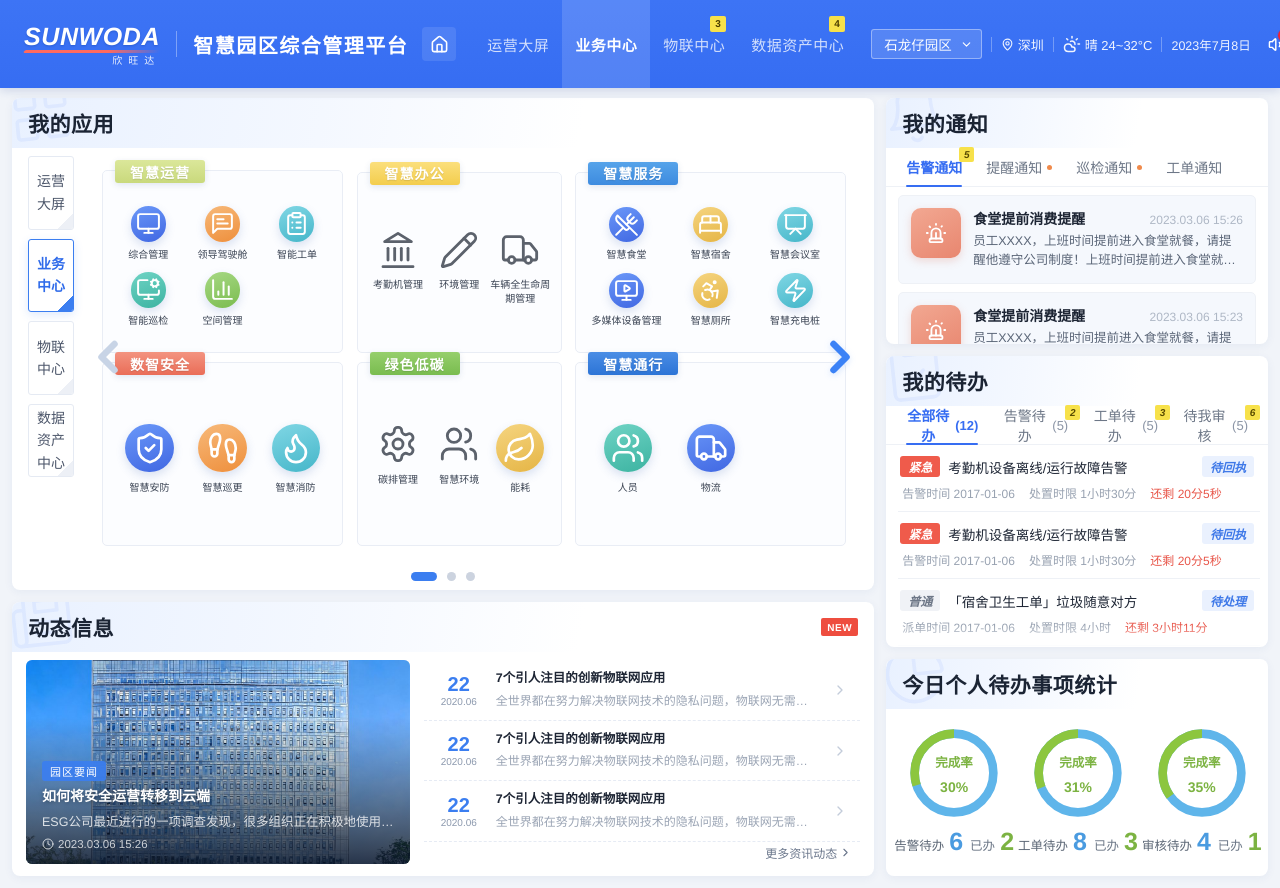
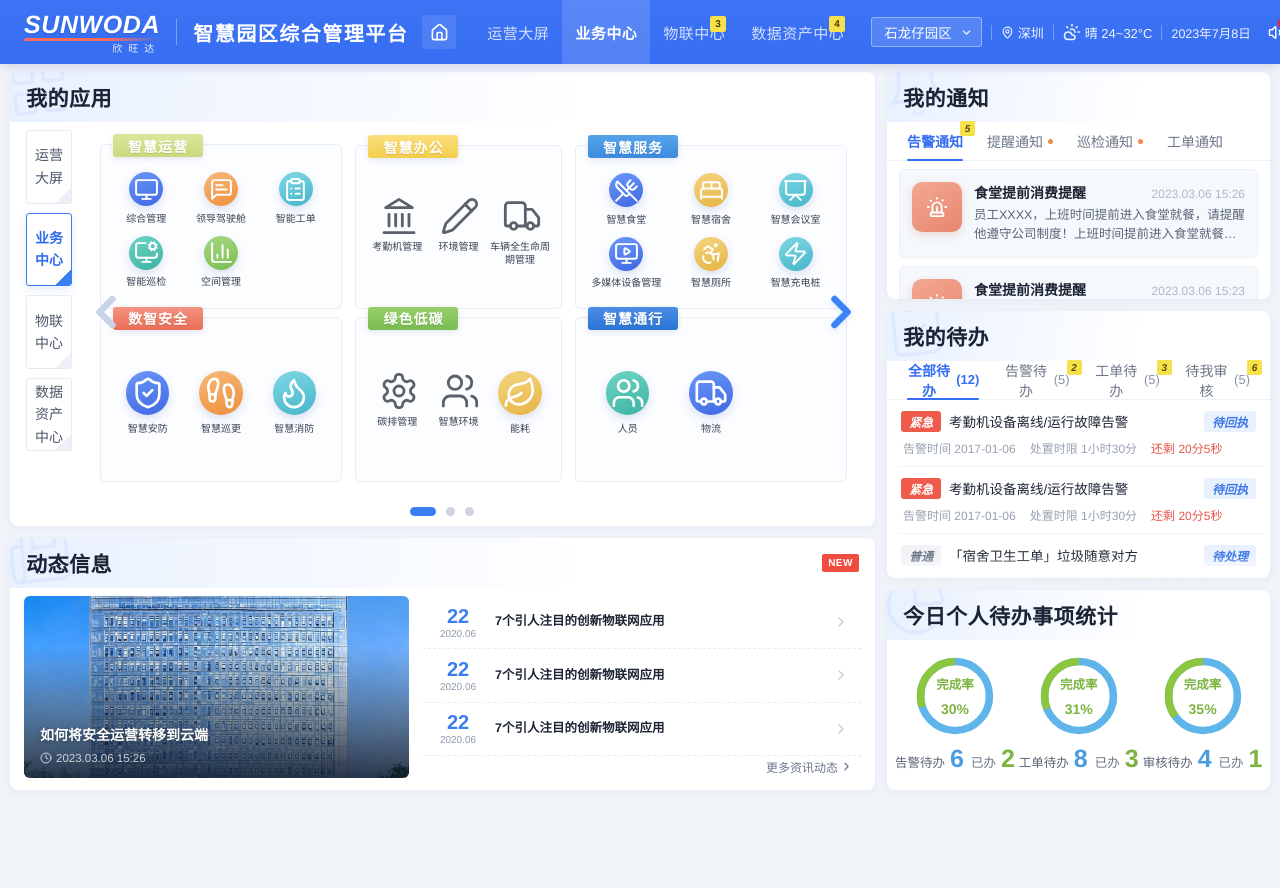
Before and after one commit to jeremyli1990228/xinwangda, a React (Vite) app: page / in a window 1280 px wide. Shown: the top 888 px of the page. After the commit the page ends 800 px from the top, so only its background shows below. Built offline with nearby package versions, Linux system fonts and the light colour scheme.

Commit message:
feat: 补充 1366x768 等矮屏压缩布局
- 741~820 高度自动压缩顶栏、面板头与资讯摘要，保持一屏完整
- 更低视口回退整页滚动，避免内容裁切
- 统计环形图在矮屏下自适应缩小

```diff
--- a/src/components/NewsBoard.css
+++ b/src/components/NewsBoard.css
@@ -220,6 +220,14 @@
 }
 
 /* 视口较矮时收紧摘要，保证三条资讯完整可见 */
+@media (max-height: 820px) {
+  .news-feature__tag,
+  .news-feature__overlay p,
+  .news-item__main p {
+    display: none;
+  }
+}
+
 @media (max-height: 980px) {
   .news-item__main p {
     -webkit-line-clamp: 1;
--- a/src/components/StatsPanel.css
+++ b/src/components/StatsPanel.css
@@ -23,6 +23,13 @@
   position: relative;
   width: clamp(96px, 11vh, 150px);
   height: clamp(96px, 11vh, 150px);
+}
+
+@media (max-height: 820px) {
+  .ring {
+    width: 84px;
+    height: 84px;
+  }
 }
 
 .ring svg {
--- a/src/styles/global.css
+++ b/src/styles/global.css
@@ -80,14 +80,27 @@ dd {
   gap: var(--gap);
 }
 
+/* 741~820 高度（如 1366×768 笔记本）：压缩顶栏与留白，保证一屏完整 */
+@media (max-height: 820px) and (min-height: 741px) {
+  :root {
+    --header-h: 64px;
+  }
+  .layout {
+    padding: 8px 10px 10px;
+  }
+  .panel-head {
+    height: 44px;
+  }
+}
+
 /* 视口过矮时允许整页滚动，避免面板内容被压扁裁切 */
-@media (max-height: 820px) {
+@media (max-height: 740px) {
   body {
     overflow: auto;
   }
   .layout {
     height: auto;
-    min-height: 800px;
+    min-height: 740px;
   }
 }
 
```
